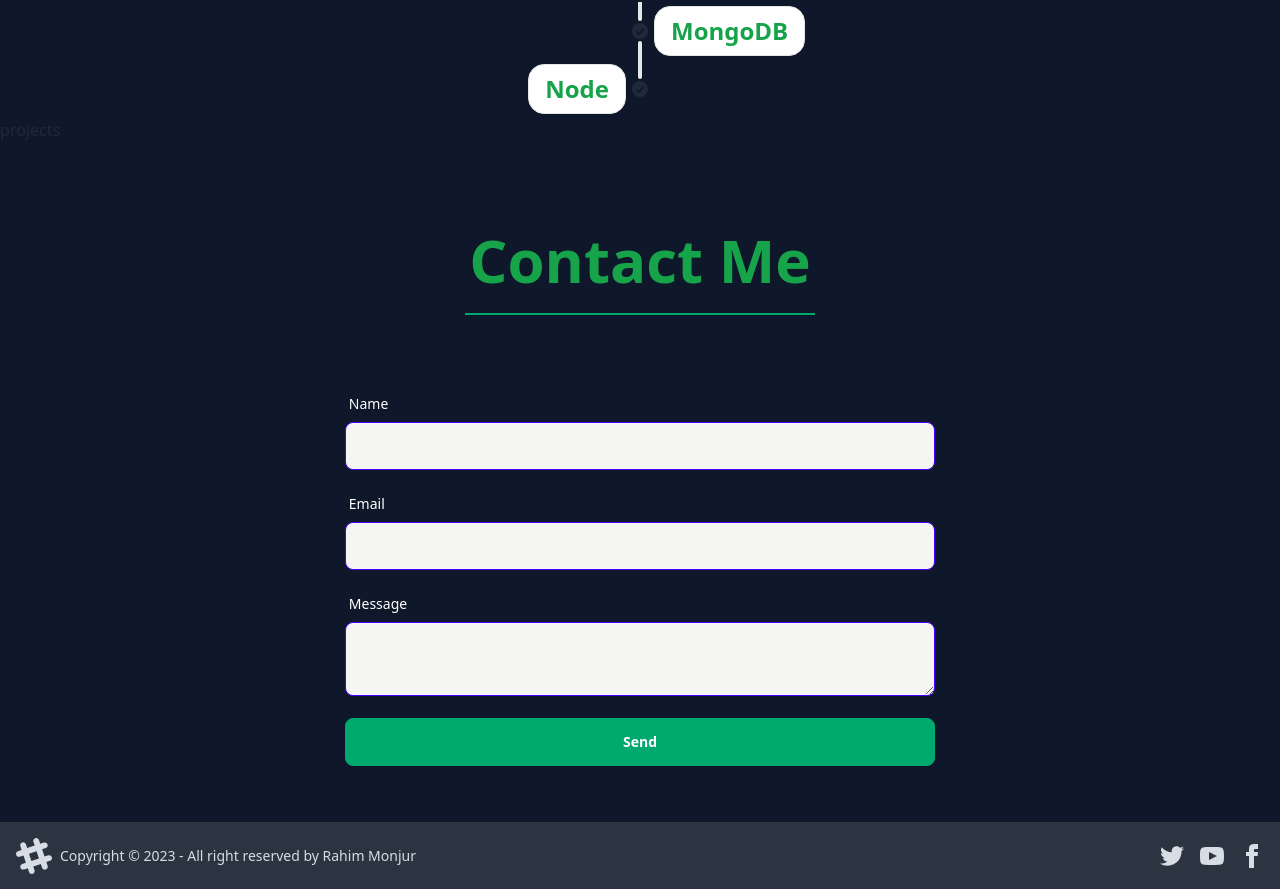
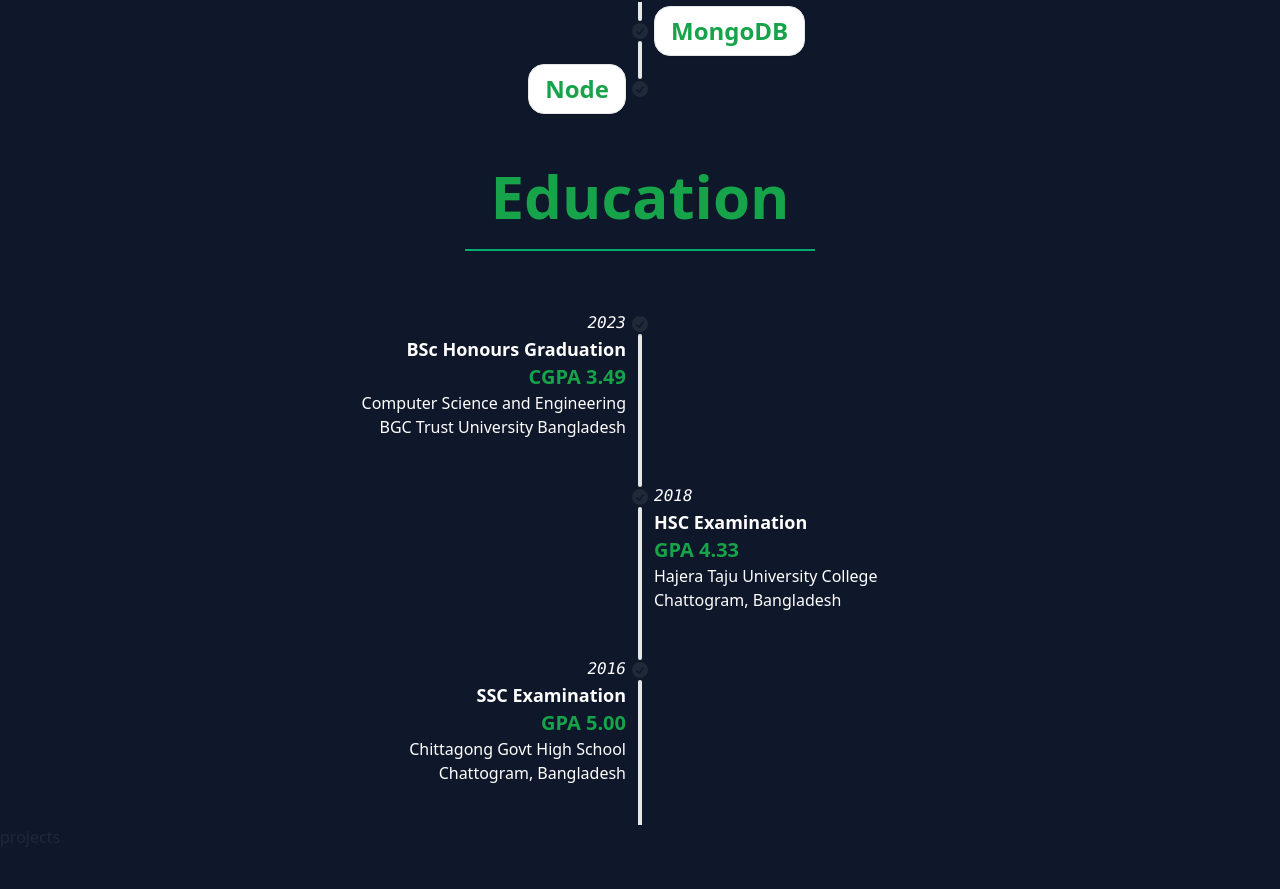
Before and after one commit to rahimatgit/my-portfolio, a React (Vite) app: page / in a window 1280 px wide. Shown: the part 1908-2797 px from the top of the page. Built offline with nearby package versions, Linux system fonts and the light colour scheme.

Commit message:
education and animation completed

```diff
--- a/index.html
+++ b/index.html
@@ -1,13 +1,28 @@
 <!doctype html>
 <html lang="en">
+
 <head>
   <meta charset="UTF-8" />
   <link rel="icon" type="image/svg+xml" href="/vite.svg" />
   <meta name="viewport" content="width=device-width, initial-scale=1.0" />
   <title>Rahim Monjur</title>
+  <link rel="stylesheet" href="https://unpkg.com/aos@next/dist/aos.css" />
 </head>
+
 <body>
   <div id="root"></div>
   <script type="module" src="/src/main.jsx"></script>
+  <script type="text/javascript" src="https://cdn.jsdelivr.net/npm/@emailjs/browser@3/dist/email.min.js">
+  </script>
+  <script type="text/javascript">
+    (function () {
+      emailjs.init("qRJf7MZHp-MHd2HIh");
+    })();
+  </script>
+    <script src="https://unpkg.com/aos@next/dist/aos.js"></script>
+    <script>
+      AOS.init();
+    </script>
 </body>
+
 </html>
--- a/package.json
+++ b/package.json
@@ -11,6 +11,7 @@
   },
   "dependencies": {
     "@emailjs/browser": "^3.11.0",
+    "aos": "^3.0.0-beta.6",
     "firebase": "^10.7.1",
     "localforage": "^1.10.0",
     "match-sorter": "^6.3.1",
--- a/src/Pages/About/About.jsx
+++ b/src/Pages/About/About.jsx
@@ -3,7 +3,8 @@ import image from '../../assets/rahim.png';
 
 const About = () => {
     return (
-        <div id="about" className=" ">
+        <div id="about" data-aos="fade-up"
+        data-aos-anchor-placement="center-bottom">
             <Title heading="About Me"></Title>
 
             <div className="w-[80%] mx-auto flex flex-col md:flex-row justify-center items-center gap-10 shadow-xl ">
--- a/src/Pages/Contact/Contact.jsx
+++ b/src/Pages/Contact/Contact.jsx
@@ -12,10 +12,10 @@ const Contact = () => {
 
         emailjs
             .sendForm(
-                "service_rsr53yd",
-                "template_mtnl6kr",
+                "service_vhkpvpo",
+                "template_wxojj0o",
                 form.current,
-                "zN1hJrlk5nc2fyjtx"
+                "qRJf7MZHp-MHd2HIh"
             )
             .then(
                 (result) => {
@@ -33,13 +33,15 @@ const Contact = () => {
 
     return (
         <div id="contact" className="my-10 w-4/5 mx-auto">
-            <Title heading="Contact Me"></Title>
+            <Title data-aos="fade-up"
+     data-aos-anchor-placement="center-center" heading="Contact Me"></Title>
             <form
+                data-aos="zoom-in-up"
                 ref={form}
                 onSubmit={sendEmail}
                 className="w-full lg:w-3/5 mx-auto space-y-4 px-3 py-4 card "
             >
-                <div>
+                <div >
                     <label className="label label-text text-white">Name</label>
                     <input
                         type="text"
--- /dev/null
+++ b/src/Pages/Education/Education .jsx
@@ -0,0 +1,59 @@
+import Title from "../../Shared/Title";
+
+
+const Education = () => {
+    return (
+        <div id="education" className="w-[80%] mx-auto">
+            <Title heading="Education"></Title>
+            <ul className="timeline timeline-snap-icon max-md:timeline-compact timeline-vertical">
+                <li data-aos="fade-up"
+     data-aos-anchor-placement="center-center">
+                    <div className="timeline-middle">
+                        <svg xmlns="http://www.w3.org/2000/svg" viewBox="0 0 20 20" fill="currentColor" className="h-5 w-5"><path fillRule="evenodd" d="M10 18a8 8 0 100-16 8 8 0 000 16zm3.857-9.809a.75.75 0 00-1.214-.882l-3.483 4.79-1.88-1.88a.75.75 0 10-1.06 1.061l2.5 2.5a.75.75 0 001.137-.089l4-5.5z" clipRule="evenodd" /></svg>
+                    </div>
+                    <div className="timeline-start md:text-end mb-10">
+                        <time className="font-mono italic text-white">2023</time>
+                        <div className="text-lg font-black text-white">BSc Honours Graduation</div>
+                        <p className="text-xl font-bold text-green-600">CGPA 3.49</p>
+                        <p className="text-white">Computer Science and Engineering</p>
+                        <p className="text-white">BGC Trust University Bangladesh</p>
+                    </div>
+                    <hr />
+                </li>
+                <li data-aos="fade-up"
+     data-aos-anchor-placement="center-center">
+                    <hr />
+                    <div className="timeline-middle">
+                        <svg xmlns="http://www.w3.org/2000/svg" viewBox="0 0 20 20" fill="currentColor" className="h-5 w-5"><path fillRule="evenodd" d="M10 18a8 8 0 100-16 8 8 0 000 16zm3.857-9.809a.75.75 0 00-1.214-.882l-3.483 4.79-1.88-1.88a.75.75 0 10-1.06 1.061l2.5 2.5a.75.75 0 001.137-.089l4-5.5z" clipRule="evenodd" /></svg>
+                    </div>
+                    <div className="timeline-end mb-10">
+                        <time className="font-mono italic text-white">2018</time>
+                        <div className="text-lg font-black text-white">HSC Examination</div>
+                        <p className="text-xl font-bold text-green-600">GPA 4.33</p>
+                        <p className="text-white">Hajera Taju University College</p>
+                        <p className="text-white">Chattogram, Bangladesh</p>
+                    </div>
+                    <hr />
+                </li>
+                <li data-aos="fade-up"
+     data-aos-anchor-placement="center-center">
+                    <hr />
+                    <div className="timeline-middle">
+                        <svg xmlns="http://www.w3.org/2000/svg" viewBox="0 0 20 20" fill="currentColor" className="h-5 w-5"><path fillRule="evenodd" d="M10 18a8 8 0 100-16 8 8 0 000 16zm3.857-9.809a.75.75 0 00-1.214-.882l-3.483 4.79-1.88-1.88a.75.75 0 10-1.06 1.061l2.5 2.5a.75.75 0 001.137-.089l4-5.5z" clipRule="evenodd" /></svg>
+                    </div>
+                    <div className="timeline-start md:text-end mb-10">
+                        <time className="font-mono italic text-white">2016</time>
+                        <div className="text-lg font-black text-white">SSC Examination</div>
+                        <p className="text-xl font-bold text-green-600">GPA 5.00</p>
+                        <p className="text-white">Chittagong Govt High School</p>
+                        <p className="text-white">Chattogram, Bangladesh</p>
+                    </div>
+                    <hr />
+                </li>
+
+            </ul>
+        </div>
+    );
+};
+
+export default Education;
--- a/src/Pages/Home/Home.jsx
+++ b/src/Pages/Home/Home.jsx
@@ -1,6 +1,7 @@
 import image from '../../assets/rahim.png';
 import resume from '../../assets/Resume of Rahim Monjur.pdf';
-
+import AOS from 'aos';
+import 'aos/dist/aos.css';
 
 const Home = () => {
     return (
@@ -20,8 +21,10 @@ const Home = () => {
                     </button>
                 </a>
             </div>
-            <div className=''>
-                <img src={image} className=' h-[500px] rounded-full' alt="" />
+            <div className='' >
+                <img data-aos="flip-left"
+                    data-aos-easing="ease-out-cubic"
+                    data-aos-duration="2000" src={image} className=' h-[500px] rounded-full' alt="" />
 
             </div>
         </div>
--- a/src/Pages/Home/Sidebar.jsx
+++ b/src/Pages/Home/Sidebar.jsx
@@ -5,6 +5,7 @@ import Skills from '../Skills/Skills';
 import Projects from '../Projects/Projects';
 import Contact from '../Contact/Contact';
 import Footer from '../../Components/Footer/Footer';
+import Education from '../Education/Education ';
 
 const Sidebar = () => {
     return (
@@ -49,6 +50,14 @@ const Sidebar = () => {
                                     className='text-white mr-2'
                                     >Skills</Link></li>
                                 <li><Link
+                                    to="education"
+                                    spy={true}
+                                    smooth={true}
+                                    offset={-50}
+                                    duration={700}
+                                    className='text-white mr-2'
+                                    >Education</Link></li>
+                                <li><Link
                                     to="projects"
                                     spy={true}
                                     smooth={true}
@@ -72,6 +81,7 @@ const Sidebar = () => {
                     <Home></Home>
                     <About></About>
                     <Skills></Skills>
+                    <Education></Education>
                     <Projects></Projects>
                     <Contact></Contact>
                     <Footer></Footer>
@@ -105,6 +115,14 @@ const Sidebar = () => {
                                     className='text-white mr-2'
                                     >Skills</Link></li>
                                 <li><Link
+                                    to="education"
+                                    spy={true}
+                                    smooth={true}
+                                    offset={-50}
+                                    duration={700}
+                                    className='text-white mr-2'
+                                    >Education</Link></li>
+                                <li><Link
                                     to="projects"
                                     spy={true}
                                     smooth={true}
```
Also changed, not shown: src/Pages/Skills/Skills.jsx (+9 -9 lines), 1 other file (tests, documents, lock files or other folders). Lines whose indentation alone changed are shown as unchanged.
